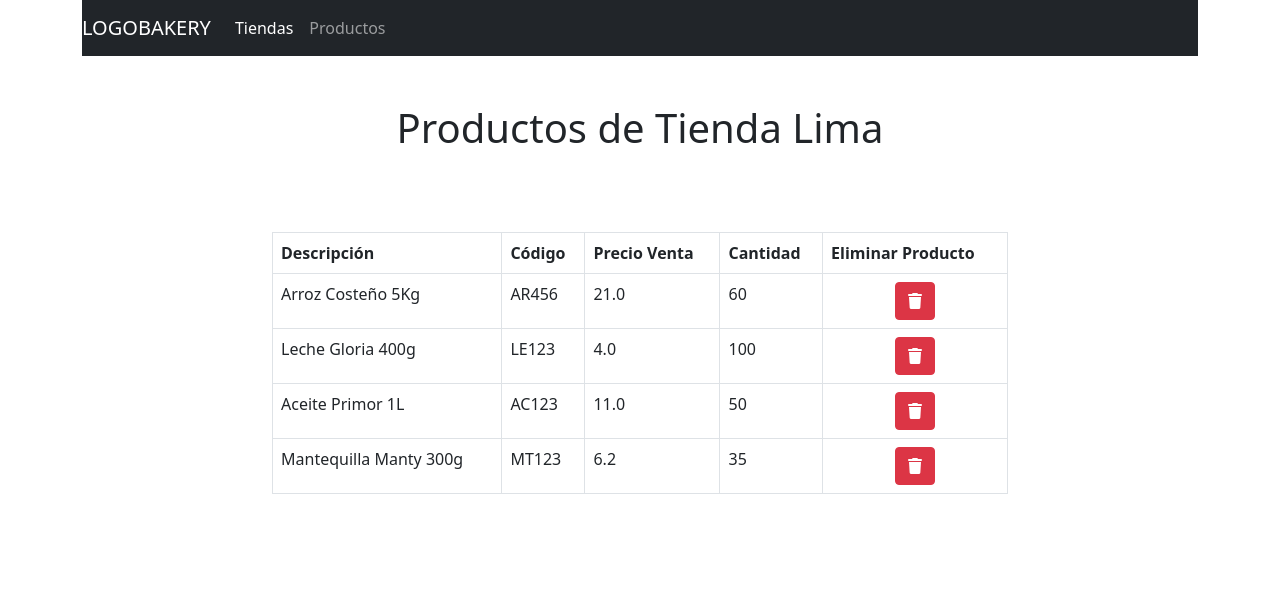
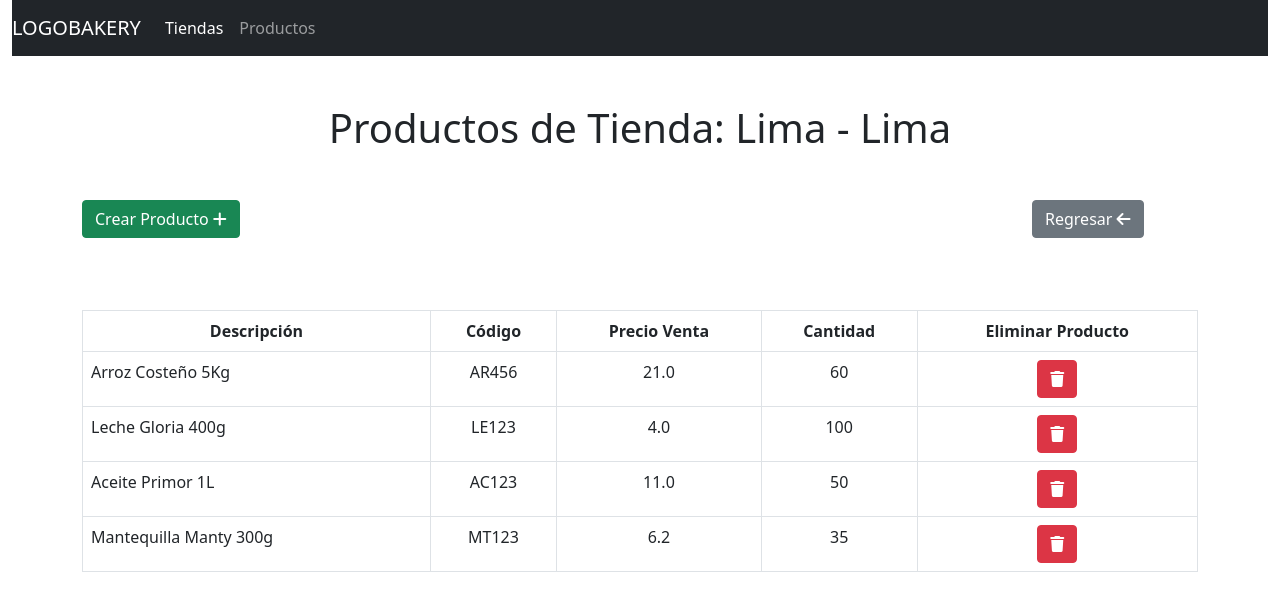
Before and after one commit to Edson29/DWDParcialQuispe, a Django app: page /gestionTienda/Detalle/1 in a window 1280 px wide. Shown: the top 611 px of the page. Run offline with Django 4.2, Linux system fonts and the light colour scheme; data comes from the database, SQL or seed files in the repository; both versions use the stored data as it was after the commit; some libraries are stand-ins or nearby versions.

Commit message:
vista de detalle-tienda y creacion de productos

```diff
--- a/examenParcial/gestionTienda/models.py
+++ b/examenParcial/gestionTienda/models.py
@@ -14,4 +14,4 @@ class Producto(models.Model):
     codigo = models.CharField(max_length=50, blank=True, null=True)
     precioVenta = models.FloatField(blank=True, null=True)
     cantidad = models.IntegerField(blank=True, null=True)
-    tiendaRelacionada = models.OneToOneField(Tienda, on_delete=models.SET_NULL, blank=True, null=True)
+    tiendaRelacionada = models.ForeignKey(Tienda, on_delete=models.SET_NULL, blank=True, null=True)
--- a/examenParcial/gestionTienda/templates/detalle.html
+++ b/examenParcial/gestionTienda/templates/detalle.html
@@ -7,7 +7,7 @@
         <link rel="stylesheet" href="https://cdnjs.cloudflare.com/ajax/libs/font-awesome/6.3.0/css/all.min.css" integrity="sha512-SzlrxWUlpfuzQ+pcUCosxcglQRNAq/DZjVsC0lE40xsADsfeQoEypE+enwcOiGjk/bSuGGKHEyjSoQ1zVisanQ==" crossorigin="anonymous" referrerpolicy="no-referrer" />
     </head>
     <body>
-        <div class="container">
+        <div class="container-fluid">
             <nav class="navbar navbar-expand-lg navbar-dark bg-dark">
                 <a class="navbar-brand">LOGOBAKERY</a>
                 <div >
@@ -25,28 +25,39 @@
             </nav>
         </div>
         <div class="mt-5 text-center">
-            <h1>Productos de Tienda {{ tienda }}</h1>
+            <h1>Productos de Tienda: {{ tienda }}</h1>
+        </div>
+        <div class="container mt-5">
+            <div class="row justify-content-between">
+                <div class="col-2">
+                    <button class="btn btn-success" data-bs-toggle="modal" data-bs-target="#nuevoProducto">Crear Producto <i class="fa-solid fa-plus"></i></button>
+                </div>
+                <div class="col-2">
+                    <a class="btn btn-secondary" role="button" href="{% url 'gestionTienda:tiendas' %}">Regresar <i class="fa-solid fa-arrow-left"></i></a>
+                </div>
+
+            </div>
         </div>
         <br>
         <div class="mt-5 container">
             <div class="row justify-content-center">
-                <div class="col-8">
-                    <table class="table table-bordered">
-                        <thead>
-                            <th>Descripción</th>
-                            <th>Código</th>
-                            <th>Precio Venta</th>
-                            <th>Cantidad</th>
-                            <th>Eliminar Producto</th>
+                <div class="col-12">
+                    <table class="table table-responsive table-bordered">
+                        <thead class="thead-light">
+                            <th class="text-center">Descripción</th>
+                            <th class="text-center">Código</th>
+                            <th class="text-center">Precio Venta</th>
+                            <th class="text-center">Cantidad</th>
+                            <th class="text-center">Eliminar Producto</th>
                         </thead>
                         <tbody>
                             {% for producto in productosTienda %}
                             <tr>
-                                <td>{{ producto.descripcion }}</td>
-                                <td>{{ producto.codigo }}</td>
-                                <td>{{ producto.precioVenta }}</td>
-                                <td>{{ producto.cantidad }}</td>
-                                <td class="text-center"><a class="btn btn-danger" href="#"><i class="fa-solid fa-trash"></i></a></td>
+                                <td >{{ producto.descripcion }}</td>
+                                <td class="text-center">{{ producto.codigo }}</td>
+                                <td class="text-center">{{ producto.precioVenta }}</td>
+                                <td class="text-center">{{ producto.cantidad }}</td>
+                                <td class="text-center"><a class="btn btn-danger" href="{% url 'gestionTienda:eliminarProducto' producto.id %}"><i class="fa-solid fa-trash"></i></a></td>
                             </tr>
                             {% endfor %}
                         </tbody>
@@ -54,6 +65,47 @@
                 </div>
             </div>
         </div>
+        <div class="modal fade" tabindex="-1" id="nuevoProducto" data-bs-backdrop="static" data-bs-keyboard="false">
+            <div class="modal-dialog">
+                <div class="modal-content">
+                    <form method="post" action="{% url 'gestionTienda:agregarProducto' idTienda %}">
+                        {% csrf_token %}
+                        <div class="modal-header">
+                            <h5 class="modal-title">Crear Producto</h5>
+                            <button type="button" class="btn-close" data-bs-dismiss="modal" aria-label="Close"></button>
+                        </div>
+                        <div class="modal-body">
+                            <div class="row form-group justify-content-center mb-3">
+
+                                <div class="col-5">
+                                    <label>Descripción</label>
+                                    <input class="form-control" type="text" name="descripcion" required>
+                                </div>
+                                <div class="col-5">
+                                    <label>Código</label>
+                                    <input class="form-control" type="text" name="codigo" required>
+                                </div>
+                                <div class="col-5">
+                                    <label>Precio de Venta</label>
+                                    <input class="form-control" type="number" name="precioVenta" required>
+                                </div>
+
+                                <div class="col-5">
+                                    <label>Cantidad</label>
+                                    <input class="form-control" type="number" name="cantidad" required>
+                                </div>
+
+
+                            </div>
+                        </div>
+                        <div class="modal-footer">
+                            <button type="button" class="btn btn-secondary" data-bs-dismiss="modal">Close</button>
+                            <button type="submit" class="btn btn-primary">Crear Producto</button>
+                        </div>
+                    </form>
+                </div>
+            </div>
+        </div>
 
     </body>
 </html>
--- a/examenParcial/gestionTienda/urls.py
+++ b/examenParcial/gestionTienda/urls.py
@@ -7,6 +7,8 @@ urlpatterns = [
     path('', views.index, name='index'),
     path('Productos', views.productos, name='productos'),
     path('Tiendas',views.tiendas, name='tiendas'),
-    path('Detalle/<idTienda>', views.detalle, name="detalle")
+    path('Detalle/<idTienda>', views.detalle, name="detalle"),
+    path('EliminarProducto/<idProducto>', views.eliminarProducto, name='eliminarProducto'),
+    path('AgregarProducto/<idTienda>', views.agregarProducto, name='agregarProducto')
 
 ]
--- a/examenParcial/gestionTienda/views.py
+++ b/examenParcial/gestionTienda/views.py
@@ -7,11 +7,28 @@ from datetime import date
 # Create your views here.
 
 def index(request):
-    return render(request, 'index.html')
+    return HttpResponseRedirect(reverse('gestionTienda:tiendas'))
 
 def productos(request):
+    if request.method == 'POST':
+        descripcion = request.POST.get('descripcion')
+        codigo = request.POST.get('codigo')
+        precioVenta = request.POST.get('precioVenta')
+        cantidad = request.POST.get('cantidad')
+        idTienda = request.POST.get('tienda')
+        tienda = Tienda.objects.get(id=idTienda)
+        Producto.objects.create(
+            descripcion = descripcion,
+            codigo = codigo,
+            precioVenta = precioVenta,
+            cantidad = cantidad,
+            tiendaRelacionada = tienda
+        )
+        return HttpResponseRedirect(reverse('gestionTienda:productos'))
+
     return render(request, 'productos.html', {
-        'listaProductos': Producto.objects.all().order_by('id')
+        'listaProductos': Producto.objects.all().order_by('id'),
+        'listaTiendas': Tienda.objects.all().order_by('id')
     })
 
 def tiendas(request):
@@ -38,5 +55,30 @@ def detalle(request, idTienda):
     listaProductosTienda = Producto.objects.all().filter(tiendaRelacionada = tienda)
     return render(request, 'detalle.html',{
         'productosTienda': listaProductosTienda,
-        'tienda': tienda.provincia
+        'tienda': tienda.provincia + ' - ' + tienda.region,
+        'idTienda':idTienda
     })
+
+def eliminarProducto(request, idProducto):
+    producto = Producto.objects.get(id=idProducto)
+    tienda = producto.tiendaRelacionada
+    idTienda = tienda.id
+    producto.delete()
+    return HttpResponseRedirect(reverse('gestionTienda:detalle',kwargs={'idTienda':idTienda}))
+
+def agregarProducto(request, idTienda):
+    if request.method == 'POST':
+        descripcion = request.POST.get('descripcion')
+        codigo = request.POST.get('codigo')
+        precioVenta = request.POST.get('precioVenta')
+        cantidad = request.POST.get('cantidad')
+        #idTienda = request.POST.get('tienda')
+        tienda = Tienda.objects.get(id=idTienda)
+        Producto.objects.create(
+            descripcion = descripcion,
+            codigo = codigo,
+            precioVenta = precioVenta,
+            cantidad = cantidad,
+            tiendaRelacionada = tienda
+        )
+        return HttpResponseRedirect(reverse('gestionTienda:detalle',kwargs={'idTienda':idTienda}))
```
Also changed, not shown: examenParcial/gestionTienda/templates/productos.html (+27 -23 lines), examenParcial/gestionTienda/templates/tiendas.html (+17 -17 lines), examenParcial/db.sqlite3, examenParcial/gestionTienda/migrations/0003_alter_producto_tiendarelacionada.py (added).
